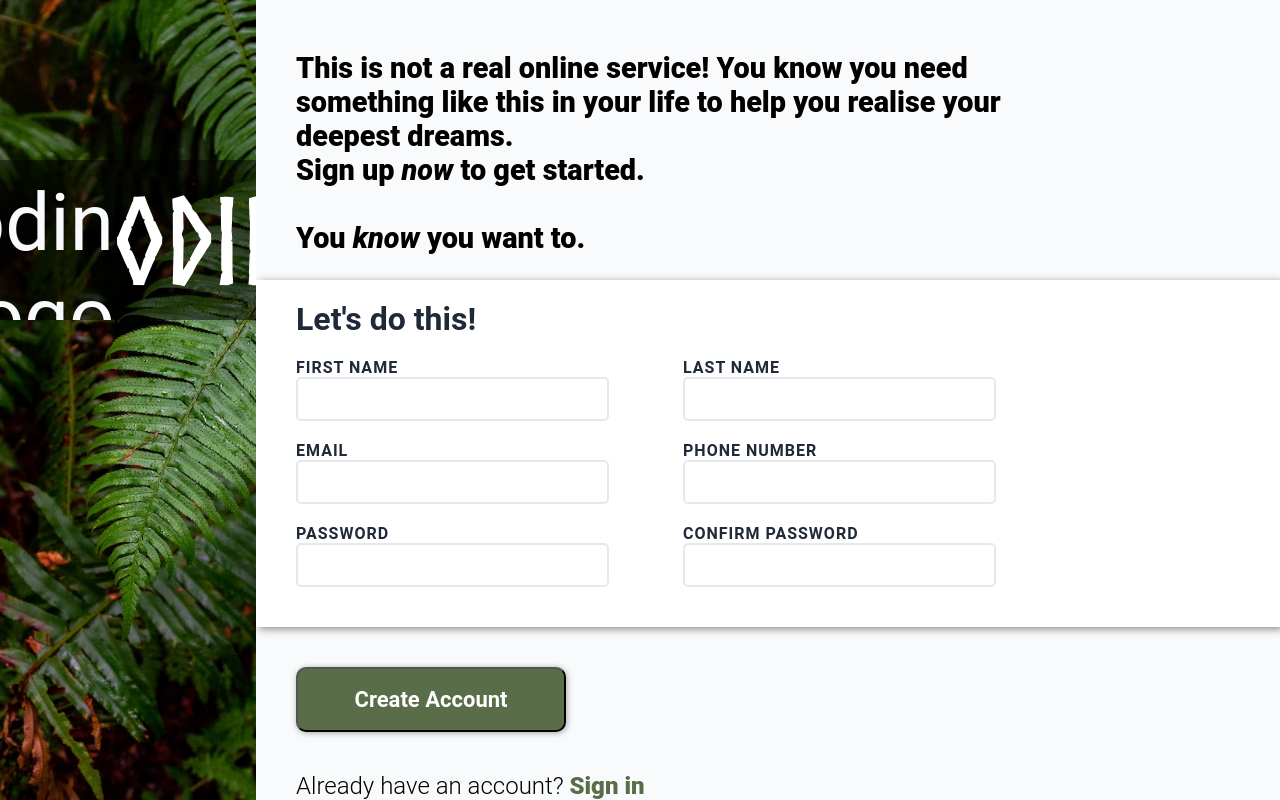
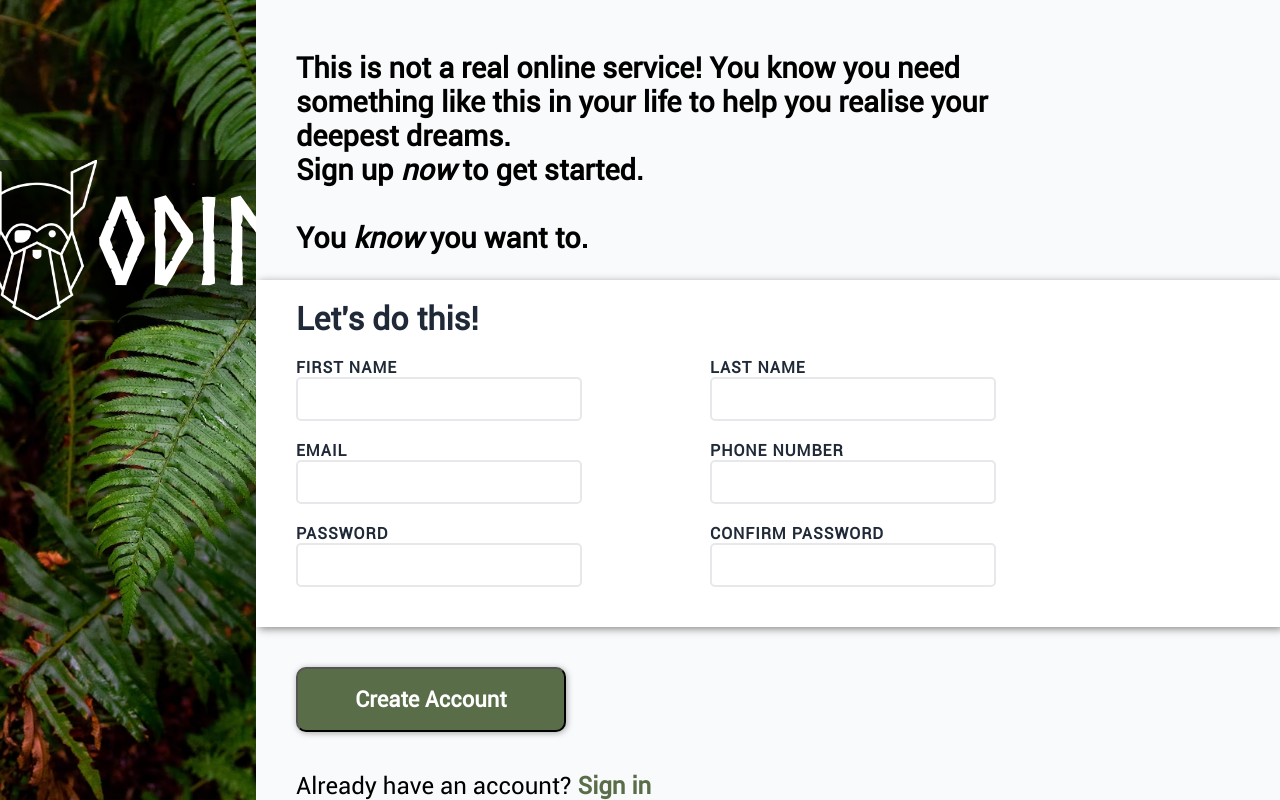
Before and after one commit to jamiecmarks/odin-sign-up-form, a plain HTML site: page index.html in a window 1280 px wide. Drawn offline with Linux system fonts and the light colour scheme; the site is published under a folder, as on GitHub Pages, so addresses that start at the root find nothing; a web font is replaced by a local one.

Commit message:
Odin logo test, fix roboto upload

```diff
--- a/index.html
+++ b/index.html
@@ -14,7 +14,7 @@
 
         <div class="odin-band">
             <div class="picture-text">
-                <img src="/pictures/odin-lined.png" alt="odin logo" class="TOP-logo">
+                <img src="./pictures/odin-lined.png" alt="odin logo" class="TOP-logo">
                 <div class="TOP-name">ODIN</div>
             </div>
         </div>
```
Also changed, not shown: fonts/Roboto-Regular.ttf (added).
